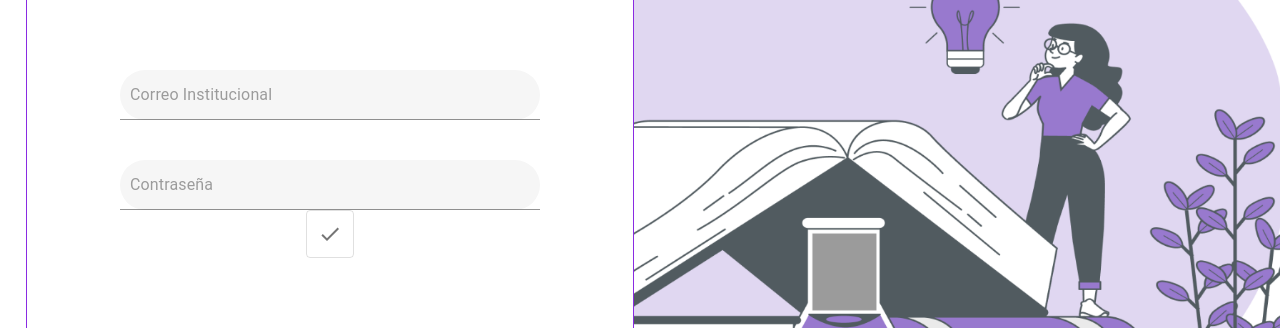
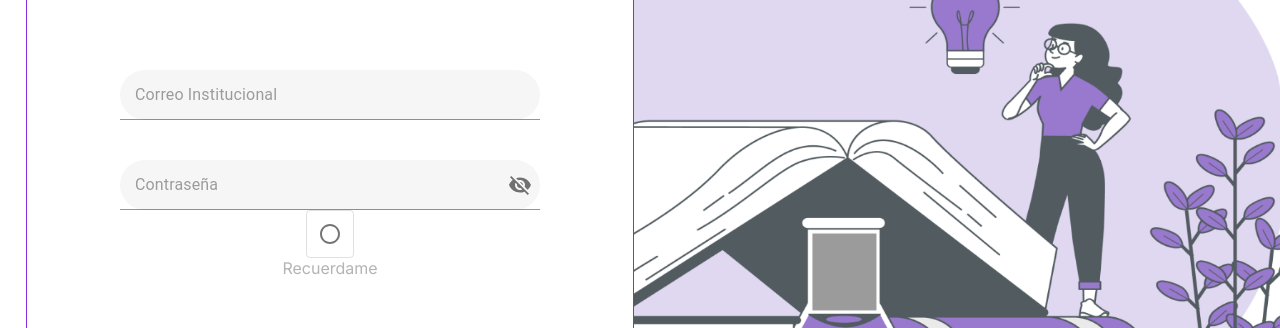
Before and after one commit to siriuzz/IndiC, a Next.js app: page /login in a window 1280 px wide. Shown: the part 241-569 px from the top of the page. Built offline with nearby package versions, Linux system fonts and the light colour scheme.

Commit message:
Avance en login

```diff
--- a/src/app/login/page.js
+++ b/src/app/login/page.js
@@ -3,33 +3,56 @@ import * as React from "react";
 import Image from "next/image";
 import styles from "./page.module.css";
 import Input from '@mui/material/Input';
-import { ToggleButton } from "@mui/material";
-import CheckIcon from '@mui/icons-material/Check';
+import ToggleButton from "@mui/material/ToggleButton";
+import Circle from '@mui/icons-material/CircleOutlined';
+import CheckedCircle from '@mui/icons-material/CheckCircle';
+import { InputAdornment } from "@mui/material";
+import { Visibility } from "@mui/icons-material";
+import { VisibilityOff } from "@mui/icons-material";
+import IconButton from "@mui/material/IconButton";
 
 function login() {
     const [selected, setSelected] = React.useState(false);
+    const toggleIcon = selected ? <CheckedCircle /> : <Circle />;
+    const [showPassword, setShowPassword] = React.useState(false);
+    const togglePasswordVisibility = () => {
+        setShowPassword(!showPassword);
+    };
     return (
         <div className={styles.wallpaper}>
-            {/* <SidebarOpen /> */}
             <div className={styles.container}>
                 <Image className={styles.logo}
-                src={"https://github.com/JuanDanielU/DisBG/blob/main/Logo.png?  raw=true"}
-                width={70}
-                height={160}
-                alt="Logo app"
+                    src={"https://github.com/JuanDanielU/DisBG/blob/main/Logo.png?raw=true"}
+                    width={70}
+                    height={160}
+                    alt="Logo app"
                 />
                 <Input className={styles.input} placeholder="Correo Institucional">
                 </Input>
-                <Input className={styles.password} placeholder="Contraseña">
-                </Input>
-                <ToggleButton
+                <Input
+                    className={styles.password}
+                    placeholder="Contraseña"
+                    type={showPassword ? 'text' : 'password'}
+                    endAdornment={
+                        <InputAdornment>
+                            <IconButton className={styles.iconButton}
+                                onClick={togglePasswordVisibility}
+                                onMouseDown={(e) => e.preventDefault()}
+                            >
+                                {showPassword ? <Visibility /> : <VisibilityOff />}
+                            </IconButton>
+                        </InputAdornment>
+                    }
+                />
+                <ToggleButton className={styles.toggleButton}
                     value="check"
                     selected={selected}
                     onChange={() => {
                         setSelected(!selected);
                     }}>
-                    <CheckIcon />
+                    {toggleIcon}
                 </ToggleButton>
+                <div className={styles.recuerdame}>Recuerdame</div>
             </div>
         </div>
     );
--- a/src/app/login/page.module.css
+++ b/src/app/login/page.module.css
@@ -36,7 +36,7 @@
     width: 420px;
     height: 50px;
     border-radius: 40px;
-    padding-left: 10px;
+    padding-left: 15px;
 }
 
 .password {
@@ -45,9 +45,21 @@
     width: 420px;
     height: 50px;
     border-radius: 40px;
-    padding-left: 10px;
+    padding-left: 15px;
+}
+
+.iconButton {
+    margin-right: 5px;
 }
 
 .toggleButton {
-    border-radius: 10px;
+    border-radius: 40px;
+    border-color: transparent;
+    padding: 1px;
+    margin-top: 5px;
+    margin-right: 390px;
 }
+
+.recuerdame {
+    color: #b5b3b3;
+}
```
Also changed, not shown: src/assets/Logo.png (added).
